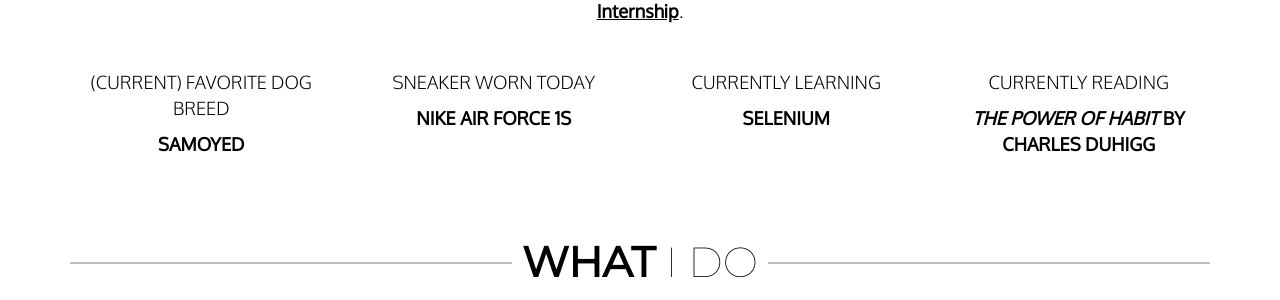
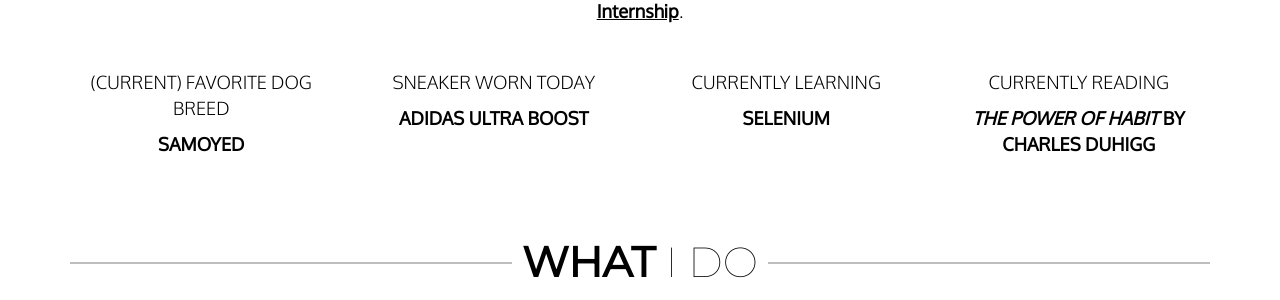
Before and after one commit to haanmiba/haanmiba.github.io, a Jekyll site: the page built from index.md, in a window 1280 px wide and 900 px high, scrolled down 1116 px. Shown: the part 154-454 px from the top of the window. Built offline with Jekyll 4.4.1, drawn with Linux system fonts in a browser that asks for light colours; nearby versions of some CDN libraries.

Commit message:
Updated sneaker data.

```diff
--- a/_data/about.yml
+++ b/_data/about.yml
@@ -6,7 +6,7 @@ currently:
   - action: 'seeking a'
     subject: 'Summer 2019 Summer Internship'
 dog: 'Samoyed'
-sneaker: 'Nike Air Force 1s'
+sneaker: 'Adidas Ultra Boost'
 learning: 'Selenium'
 reading:
   book: 'The Power of Habit'
```
